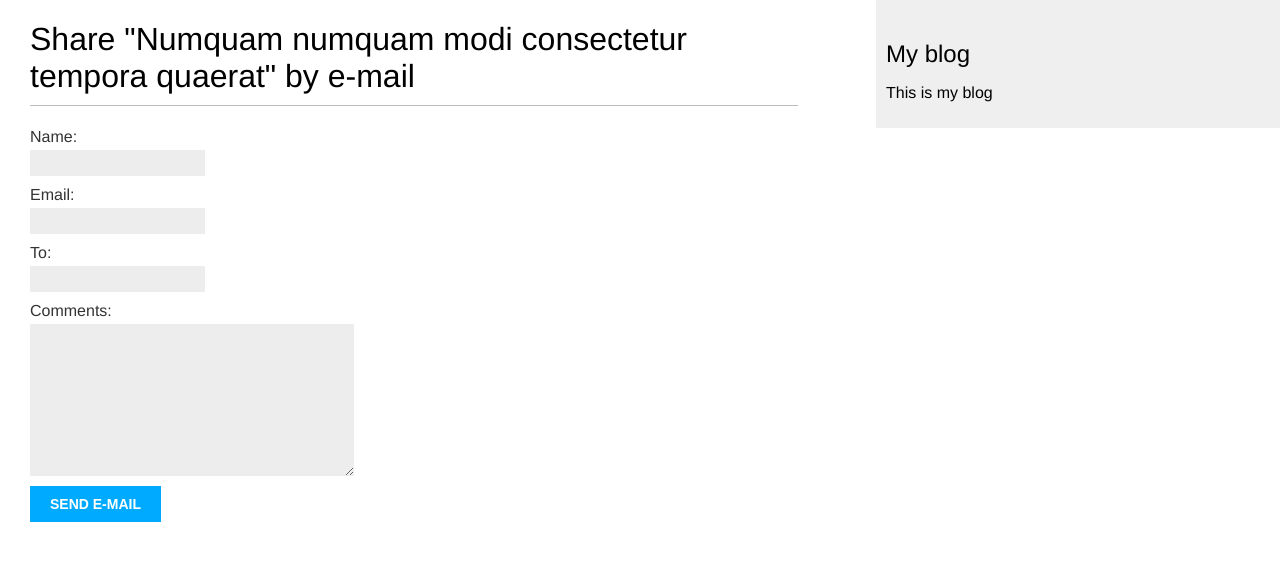
After one commit to mloliver/django_blog, a Django app: page /blog/253/share/ in a window 1280 px wide. The commit adds this page. Shown: the top 561 px of the page. Run offline with Django 3.2, Linux system fonts and the light colour scheme; data comes from the database, SQL or seed files in the repository.

Commit message:
adds email sharing

```diff
--- /dev/null
+++ b/blog/forms.py
@@ -0,0 +1,7 @@
+from django import forms
+
+class EmailPostForm(forms.Form):
+  name = forms.CharField(max_length=25)
+  email = forms.EmailField()
+  to = forms.EmailField()
+  comments = forms.CharField(required=False, widget=forms.Textarea)
--- a/blog/templates/blog/post/detail.html
+++ b/blog/templates/blog/post/detail.html
@@ -7,4 +7,5 @@
   <h1>{{ post.title }}</h1>
   <p class="date">Published {{ post.publish }} by {{ post.author }}</p>
   {{ post.body|linebreaks }}
+  <p><a href="{% url "blog:post_share" post.id %}">Share this post</a></p>
 {% endblock  %}
--- /dev/null
+++ b/blog/templates/blog/post/share.html
@@ -0,0 +1,19 @@
+{% extends "blog/base.html" %}
+
+{% block title %} Share a post {% endblock  %}
+
+{% block content %}
+
+  {% if sent %}
+    <h1>Email successfully sent</h1>
+    <p"{{ post.title }}" was successfully sent by email</p>
+  {% else %}
+    <h1>Share "{{ post.title }}" by e-mail</h1>
+    <form action="." method="post">
+      {{ form.as_p }}
+      {% csrf_token %}
+      <input type="submit" value="Send e-mail">
+    </form>
+  {% endif %}
+
+{% endblock  %}
--- a/blog/urls.py
+++ b/blog/urls.py
@@ -8,4 +8,5 @@ urlpatterns = [
   url(r'^(?P<year>\d{4})/(?P<month>\d{2})/(?P<day>\d{2})/(?P<post>[-\w]+)/$',
       views.post_detail,
       name='post_detail'),
+  url(r'^(?P<post_id>\d+)/share/$', views.post_share, name='post_share'),
 ]
--- a/blog/views.py
+++ b/blog/views.py
@@ -1,6 +1,9 @@
 from django.shortcuts import render, get_object_or_404
 from django.core.paginator import Paginator, EmptyPage, PageNotAnInteger
+from django.core.mail import send_mail
 from .models import Post
+from .forms import EmailPostForm
+
 
 def post_list(request):
   object_list = Post.published.all()
@@ -25,3 +28,26 @@ def post_detail(request, year, month, day, post):
                                   publish__day=day)
 
   return render(request, 'blog/post/detail.html', { 'post': post })
+
+def post_share(request, post_id):
+  # retrieve post  by id
+  post = get_object_or_404(Post, id=post_id, status='published')
+  sent = False
+
+  if request.method == 'POST':
+    # form was submitted
+    form = EmailPostForm(request.POST)
+    if form.is_valid():
+      # form fields passed verification
+      cd = form.cleaned_data
+      post_url = request.build_absolute_uri(post.get_absolute_url())
+      subject = f"{cd['name']} ({cd['email']}) reccomends you reading '{post.title}'"
+      message = f"Read '{post.title}' at {post_url}\n\n{cd['name']}\'s comments: {cd['comments']}"
+      send_mail(subject, message, 'admin@myblog.com', ['3558381d60-15cb55@inbox.mailtrap.io'])
+      sent = True
+  else:
+    form = EmailPostForm()
+
+  return render(request, 'blog/post/share.html', {'post': post,
+                                                  'form': form,
+                                                  'sent': sent})
--- a/django_blog/settings.py
+++ b/django_blog/settings.py
@@ -119,3 +119,9 @@ USE_TZ = True
 # https://docs.djangoproject.com/en/1.11/howto/static-files/
 
 STATIC_URL = '/static/'
+
+EMAIL_HOST = 'smtp.mailtrap.io'
+EMAIL_HOST_USER = 'fd2c088ad74d7f'
+EMAIL_HOST_PASSWORD = 'c5a70ef63dfe99'
+EMAIL_PORT = 25
+EMAIL_USE_TLS = False
```
